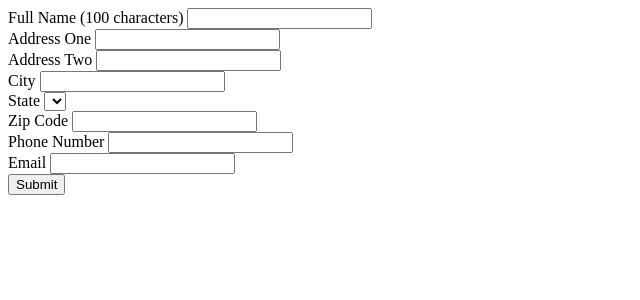
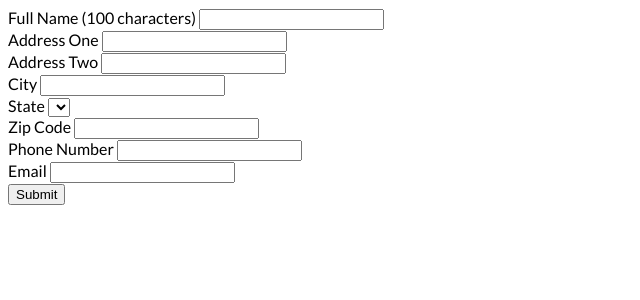
Before and after one commit to CS3320/eCommerce-shopping-cart, a PHP site: page /html/user.html in a window 1280 px wide. Shown: the top 300 px of the page, without its empty margins (0-640 px from the left). Run offline with PHP 8.4, Linux system fonts and the light colour scheme; lists and menus that the app fills with data are empty.

Commit message:
1st set of changes
yolo

```diff
--- a/css/checkout.css
+++ b/css/checkout.css
@@ -1 +1,4 @@
-/*Evan Estrada*/
+@import url('https://fonts.googleapis.com/css?family=Lato&display=swap');
+body{
+    font-family: 'Lato', sans-serif;
+}
--- a/css/shipping_information.css
+++ b/css/shipping_information.css
@@ -1 +1,5 @@
-/*Siri Sjoboen*/
+@import url('https://fonts.googleapis.com/css?family=Lato&display=swap');
+
+body{
+    font-family: 'Lato', sans-serif;
+}
--- a/css/shopping_cart.css
+++ b/css/shopping_cart.css
@@ -0,0 +1,4 @@
+@import url('https://fonts.googleapis.com/css?family=Lato&display=swap');
+body{
+    font-family: 'Lato', sans-serif;
+}
--- a/css/user.css
+++ b/css/user.css
@@ -1 +1,6 @@
 /*Benjamin Bond*/
+@import url('https://fonts.googleapis.com/css?family=Lato&display=swap');
+
+body{
+    font-family: 'Lato', sans-serif;
+}
--- a/html/checkout.html
+++ b/html/checkout.html
@@ -1,6 +1,9 @@
 <!DOCTYPE html>
 
 <html>
+    <head>
+        <link rel="stylesheet" href="../css/checkout.css">
+    </head>
 
 <body>
 
--- a/html/shipping_information.html
+++ b/html/shipping_information.html
@@ -2,6 +2,7 @@
 <html>
   <head>
     <title>Shipping Information</title>
+    <link rel="stylesheet" href="../css/shipping_information.css">
   </head>
   <body>
     <div class="background">
--- a/html/shopping_cart.html
+++ b/html/shopping_cart.html
@@ -2,6 +2,7 @@
 <html>
   <head>
     <title>Shopping Cart</title>
+    <link rel="stylesheet" href="../css/shopping_cart.css">
   </head>
   <body>
     <div class="background">
--- a/html/user.html
+++ b/html/user.html
@@ -2,6 +2,7 @@
 <html>
     <head>
         <title> User Information </title>
+        <link rel="stylesheet" href="../css/user.css">
     </head>
     <body>
         <div class="background">
```
Also changed, not shown: css/main_page.css (+9 -0 lines), html/main_page.html (+33 -1 lines).
